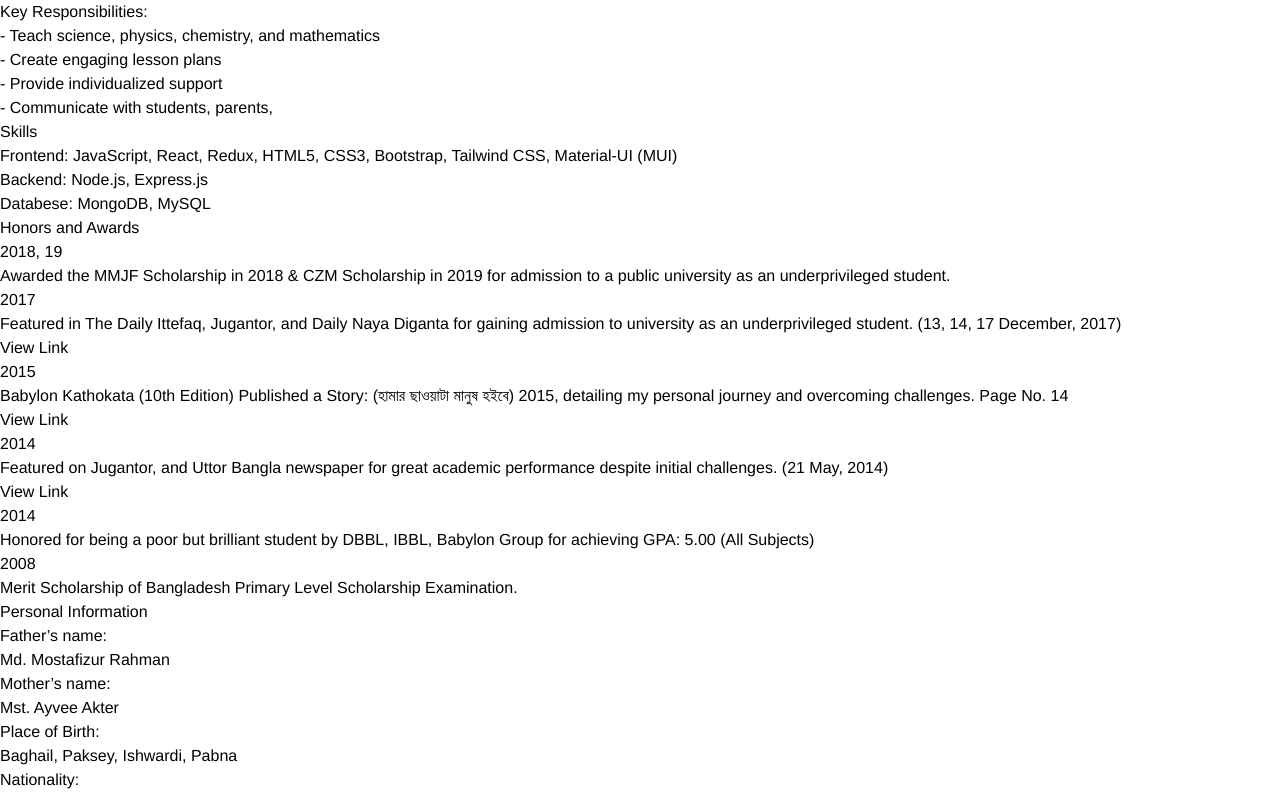
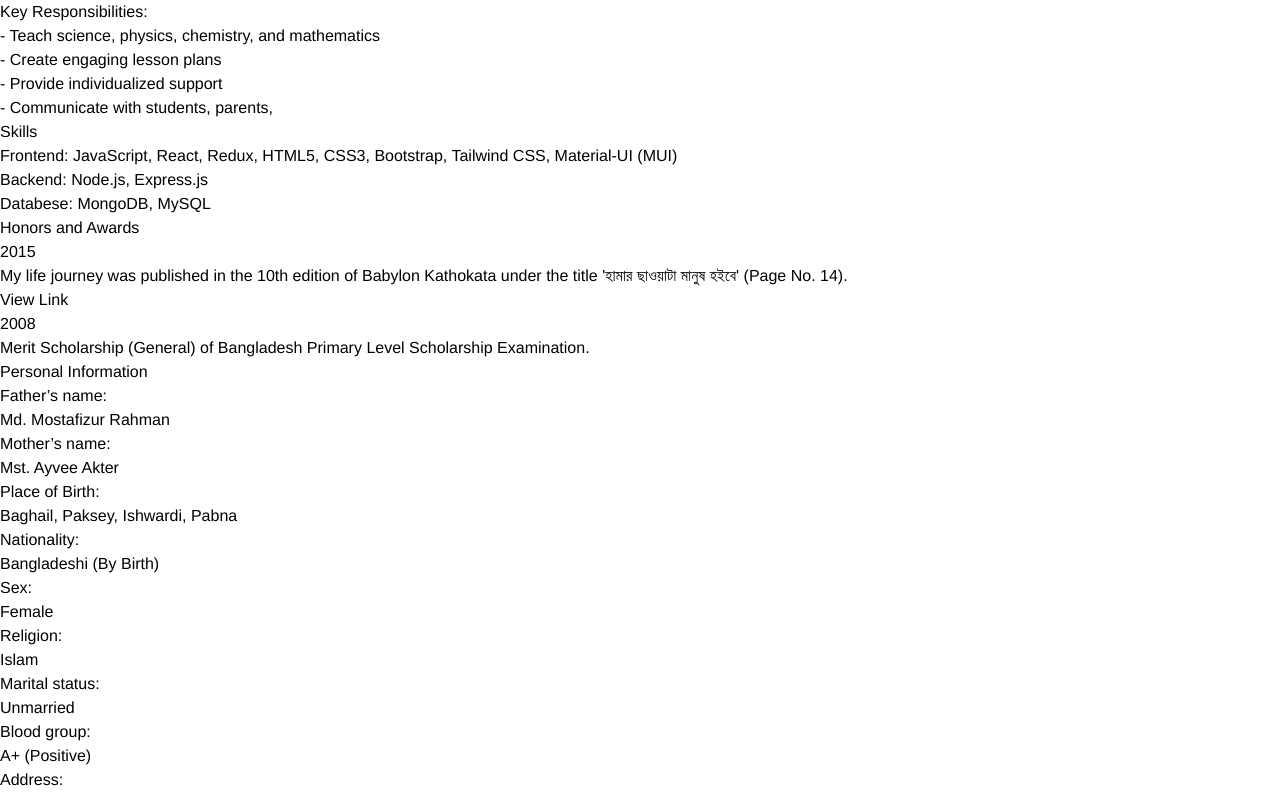
Before and after one commit to codebymojnu/mojnu-portfolio, a React (Vite) app: page / in a window 1280 px wide. Shown: the part 3000-3795 px from the top of the page. Built offline with nearby package versions, Linux system fonts and the light colour scheme; a web font is replaced by a local one.

Commit message:
update honor and awards section

```diff
--- a/src/components/HomePage/HonorsAndAwardSection.jsx
+++ b/src/components/HomePage/HonorsAndAwardSection.jsx
@@ -1,39 +1,16 @@
 export default function HonorsAndAwardsSection() {
   const honorsAndAwards = [
     {
-      year: "2018, 19",
-      award:
-        "Awarded the MMJF Scholarship in 2018 & CZM Scholarship in 2019 for admission to a public university as an underprivileged student.",
-      link: "",
-    },
-    {
-      year: "2017",
-      award:
-        "Featured in The Daily Ittefaq, Jugantor, and Daily Naya Diganta for gaining admission to university as an underprivileged student. (13, 14, 17 December, 2017)",
-      link: "https://www.ittefaq.com.bd/450373/মজনু-কী-পাবেন-স্বপ্নপূরণ-করতে",
-    },
-    {
       year: "2015",
       award:
-        "Babylon Kathokata (10th Edition) Published a Story: (হামার ছাওয়াটা মানুষ হইবে) 2015, detailing my personal journey and overcoming challenges. Page No. 14",
+        "My life journey was published in the 10th edition of Babylon Kathokata under the title 'হামার ছাওয়াটা মানুষ হইবে' (Page No. 14).",
       link: "https://babylonkathokata.com/2015/12/15/ব্যাবিলন-কথকতা-১০ম-সংখ্য/",
     },
-    {
-      year: "2014",
-      award:
-        "Featured on Jugantor, and Uttor Bangla newspaper for great academic performance despite initial challenges. (21 May, 2014)",
-      link: "https://www.uttorbangla.com/33149",
-    },
-    {
-      year: "2014",
-      award:
-        "Honored for being a poor but brilliant student by DBBL, IBBL, Babylon Group for achieving GPA: 5.00 (All Subjects)",
-      link: "",
-    },
+
     {
       year: "2008",
       award:
-        "Merit Scholarship of Bangladesh Primary Level Scholarship Examination.",
+        "Merit Scholarship (General) of Bangladesh Primary Level Scholarship Examination.",
       link: "",
     },
     // Add more honors and awards entries as needed
```
